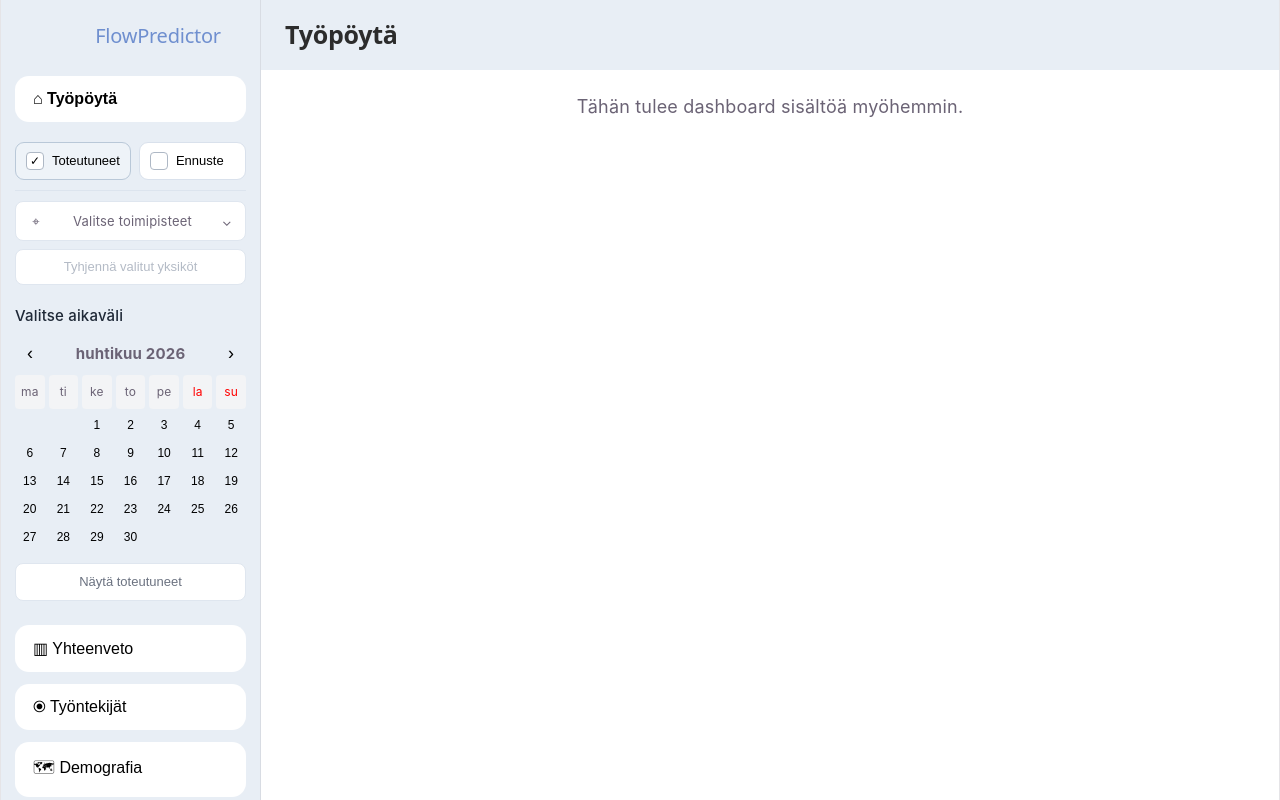
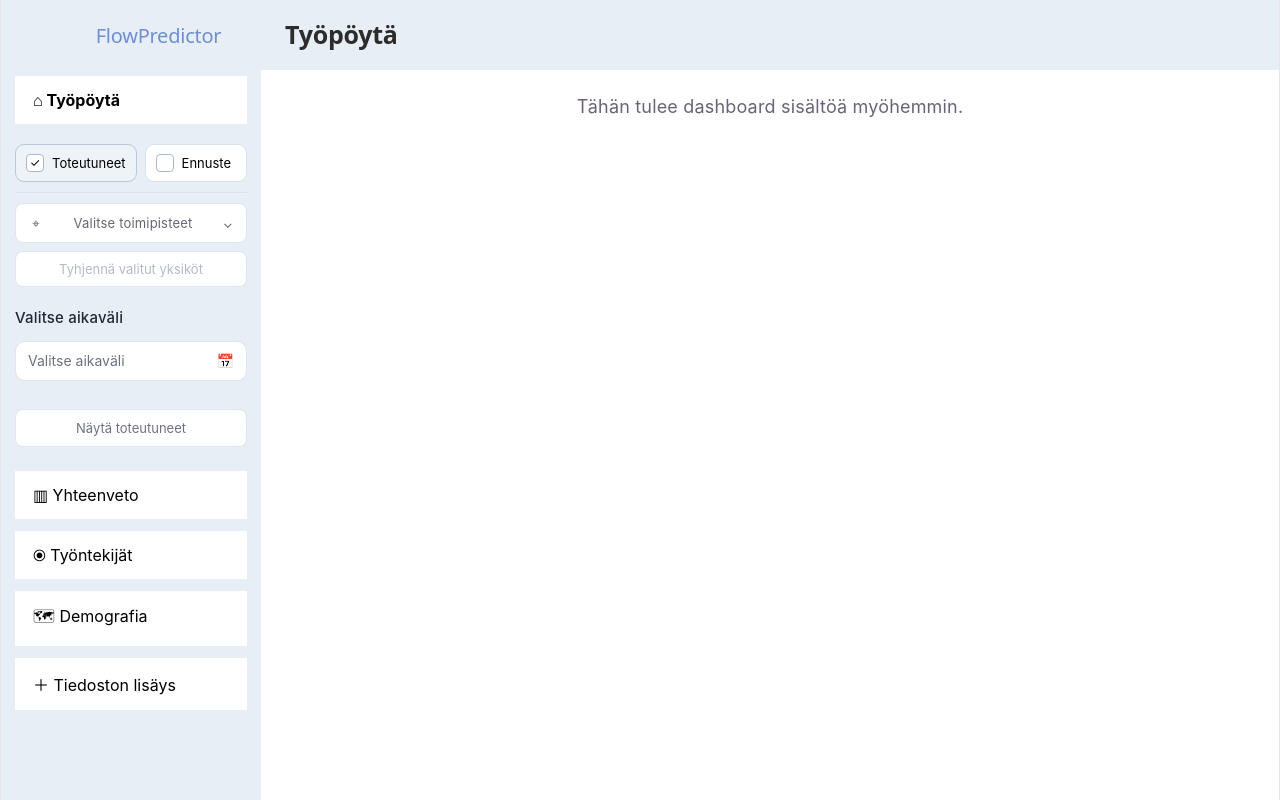
Before and after one commit to Lenni-S-00/flowpredix, a React app in the folder frontend/: page / in a window 1280 px wide. Built offline with nearby package versions, Linux system fonts and the light colour scheme; the HTML template or start-up script is replaced by a standard one.

Commit message:
kalenteri muutoksia

```diff
--- a/frontend/src/App.css
+++ b/frontend/src/App.css
@@ -8,9 +8,10 @@ body,
   width: 100%;
   height: 100%;
   overflow: hidden;
+}
+* {
   font-family: "Inter", sans-serif;
 }
-
 /* Päälayout */
 .app-container {
   display: flex;
--- a/frontend/src/dashboard/dashboardSidebar.css
+++ b/frontend/src/dashboard/dashboardSidebar.css
@@ -230,3 +230,61 @@
 .calendar-day.in-range {
   background: #dbe5ef;
 }
+
+.date-picker {
+  position: relative;
+  margin-bottom: 14px;
+}
+
+.date-input {
+  width: 100%;
+  height: 40px;
+
+  border-radius: 10px;
+  border: 1px solid #dfe6ef;
+  background: white;
+
+  padding: 0 12px;
+
+  display: flex;
+  align-items: center;
+  justify-content: space-between;
+
+  font-size: 14px;
+  color: #374151;
+
+  cursor: pointer;
+  transition: all 0.15s ease;
+}
+
+.date-input:hover {
+  border-color: #c7d2e2;
+  background-color: #f9fbfd;
+}
+
+.date-input:active {
+  transform: scale(0.99);
+}
+
+.date-input span {
+  color: #6b7280;
+}
+
+.calendar-popup {
+  position: absolute;
+  top: 46px;
+  left: 0;
+  z-index: 20;
+
+  width: 100%;
+  max-width: 100%;
+  box-sizing: border-box;
+
+  padding: 12px;
+
+  background: white;
+  border: 1px solid #e2e8f0;
+  border-radius: 12px;
+
+  box-shadow: 0 10px 25px rgba(0,0,0,0.08);
+}
--- a/frontend/src/dashboard/dashboardSidebar.jsx
+++ b/frontend/src/dashboard/dashboardSidebar.jsx
@@ -7,7 +7,8 @@ function DashboardSidebar() {
   const [forecastRange, setForecastRange] = useState("2 viikkoa");
 
   // Kalenterin tila
-  const [currentDate, setCurrentDate] = useState(new Date(2026, 3, 1)); // huhtikuu 2026
+  const [currentDate, setCurrentDate] = useState(new Date(2026, 3, 1));
+  const [showCalendar, setShowCalendar] = useState(false);
   const [startDate, setStartDate] = useState(null);
   const [endDate, setEndDate] = useState(null);
 
@@ -28,11 +29,15 @@ function DashboardSidebar() {
   };
 
   const previousMonth = () => {
-    setCurrentDate(new Date(currentDate.getFullYear(), currentDate.getMonth() - 1, 1));
+    setCurrentDate(
+      new Date(currentDate.getFullYear(), currentDate.getMonth() - 1, 1)
+    );
   };
 
   const nextMonth = () => {
-    setCurrentDate(new Date(currentDate.getFullYear(), currentDate.getMonth() + 1, 1));
+    setCurrentDate(
+      new Date(currentDate.getFullYear(), currentDate.getMonth() + 1, 1)
+    );
   };
 
   const handleDateClick = (date) => {
@@ -48,6 +53,9 @@ function DashboardSidebar() {
     } else {
       setEndDate(date);
     }
+
+    // Sulkee kalenterin, kun alku- ja loppupäivä on valittu
+    setShowCalendar(false);
   };
 
   const isSameDate = (a, b) => {
@@ -65,7 +73,7 @@ function DashboardSidebar() {
     const month = currentDate.getMonth();
 
     const firstDay = new Date(year, month, 1);
-    const startDay = (firstDay.getDay() + 6) % 7; // ma = 0
+    const startDay = (firstDay.getDay() + 6) % 7;
 
     const days = [];
 
@@ -81,6 +89,18 @@ function DashboardSidebar() {
 
     return days;
   };
+
+  const formatDate = (date) => {
+    if (!date) return "";
+    return `${date.getDate()}.${date.getMonth() + 1}.${date.getFullYear()}`;
+  };
+
+  const rangeText =
+    startDate && endDate
+      ? `${formatDate(startDate)} – ${formatDate(endDate)}`
+      : startDate
+        ? `${formatDate(startDate)} –`
+        : "Valitse aikaväli";
 
   return (
     <div className="dashboard-sidebar-panel">
@@ -147,12 +167,27 @@ function DashboardSidebar() {
             Valitse aikaväli
           </div>
 
-          <div className="calendar-box">
+          {/* Aikavälikenttä */}
+          <div className="date-picker">
+            <button
+              className="date-input"
+              onClick={() => setShowCalendar(!showCalendar)}
+            >
+              <span>{rangeText}</span>
+              <span>📅</span>
+
+            </button>
+
+            {/* Aukeava kalenteri */}
+            {showCalendar && (
+              <div className="calendar-popup">
                 <div className="calendar-header">
                   <button onClick={previousMonth}>‹</button>
+
                   <div className="calendar-header-title">
                     {monthNames[currentDate.getMonth()]} {currentDate.getFullYear()}
                   </div>
+
                   <button onClick={nextMonth}>›</button>
                 </div>
 
@@ -181,6 +216,8 @@ function DashboardSidebar() {
                     </button>
                   ))}
                 </div>
+              </div>
+            )}
           </div>
 
           <button className="dashboard-submit">
--- a/frontend/src/sidebar.css
+++ b/frontend/src/sidebar.css
@@ -5,7 +5,7 @@
   height: 100vh;
   background-color: #e8eef5;
   padding: 24px 14px;
-  border-right: 1px solid #d8dce3;
+  border-right: 0px solid #d8dce3;
   box-sizing: border-box;
 
   display: flex;
@@ -26,7 +26,7 @@
   width: 100%;
   padding: 14px 18px;
   margin-bottom: 12px;
-  border-radius: 14px;
+  border-radius: 0px;
   border: none;
   background-color: white;
   font-size: 16px;
@@ -49,3 +49,20 @@
   background-color: white;
   font-weight: bold;
 }
+
+.sidebar::-webkit-scrollbar {
+  width: 6px;
+}
+
+.sidebar::-webkit-scrollbar-track {
+  background: transparent;
+}
+
+.sidebar::-webkit-scrollbar-thumb {
+  background-color: rgba(120, 130, 150, 0.3);
+  border-radius: 0px;
+}
+
+.sidebar::-webkit-scrollbar-thumb:hover {
+  background-color: rgba(120, 130, 150, 0.5);
+}
```
Lines whose indentation alone changed are shown as unchanged.
